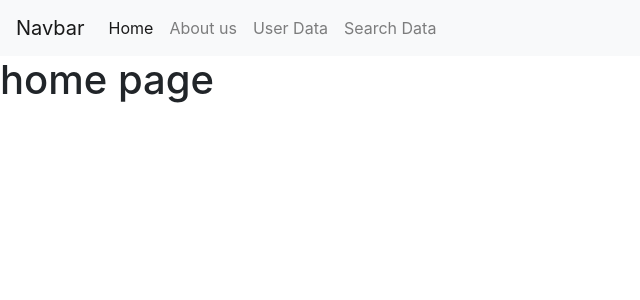
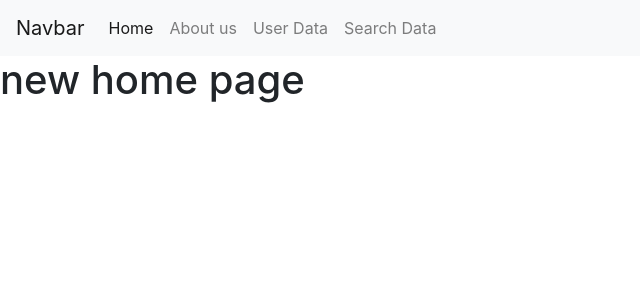
Before and after one commit to shubham110019/reactapitest, a React (Create React App) app: page / in a window 1280 px wide. Shown: the top 300 px of the page, without its empty margins (0-640 px from the left). Built offline with nearby package versions, Linux system fonts and the light colour scheme.

Commit message:
home change

```diff
--- a/src/pages/Home.js
+++ b/src/pages/Home.js
@@ -4,7 +4,7 @@ function Home()
 {
     return(
         <>
-            <h1>home page</h1>
+            <h1>new home page</h1>
         </>
     )
 
```
